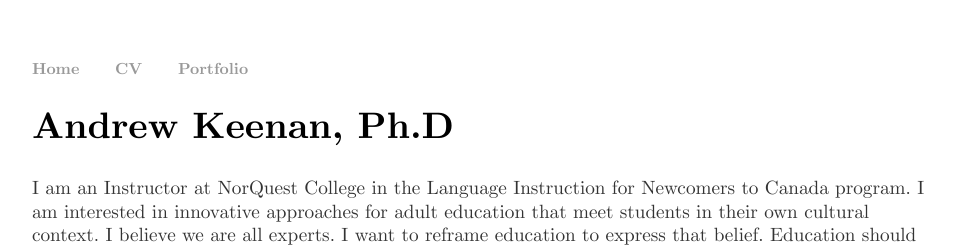
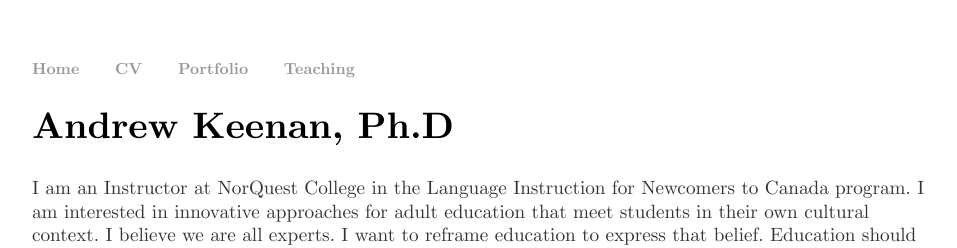
Before and after one commit to bigrube77/bigrube77.github.io, a Jekyll site: the page built from index.html, in a window 1280 px wide. Shown: the top 248 px of the page, without its empty margins (160-1117 px from the left). Built offline with Jekyll 4.4.1, drawn with Linux system fonts in a browser that asks for light colours.

Commit message:
Update default.html
teaching added

```diff
--- a/_layouts/default.html
+++ b/_layouts/default.html
@@ -14,6 +14,7 @@
 <li><a href="/">Home</a></li>
 <li><a href="/cv">CV</a></li>
 <li><a href="/portfolio">Portfolio</a></li>
+<li><a href="/taching">Teaching</a></li>
 </ul>
     </nav>
 <div class="container">
```
